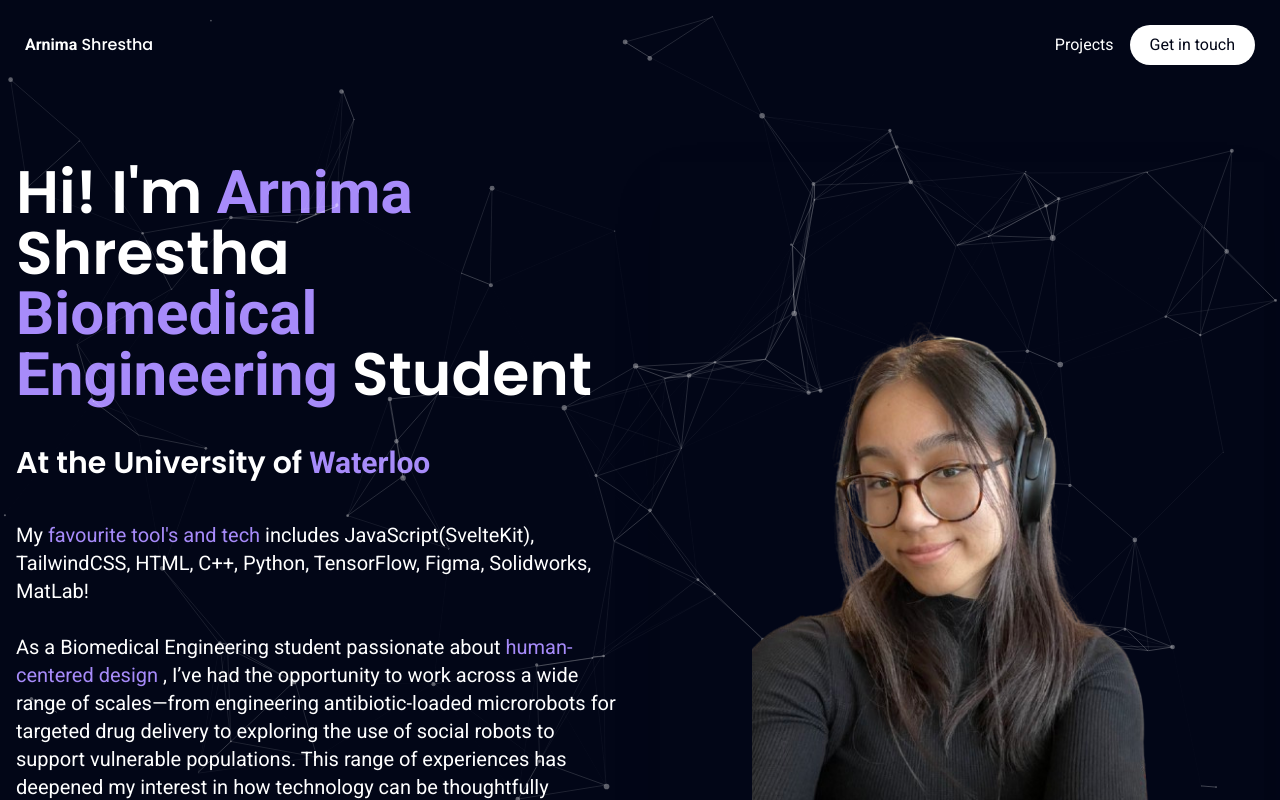
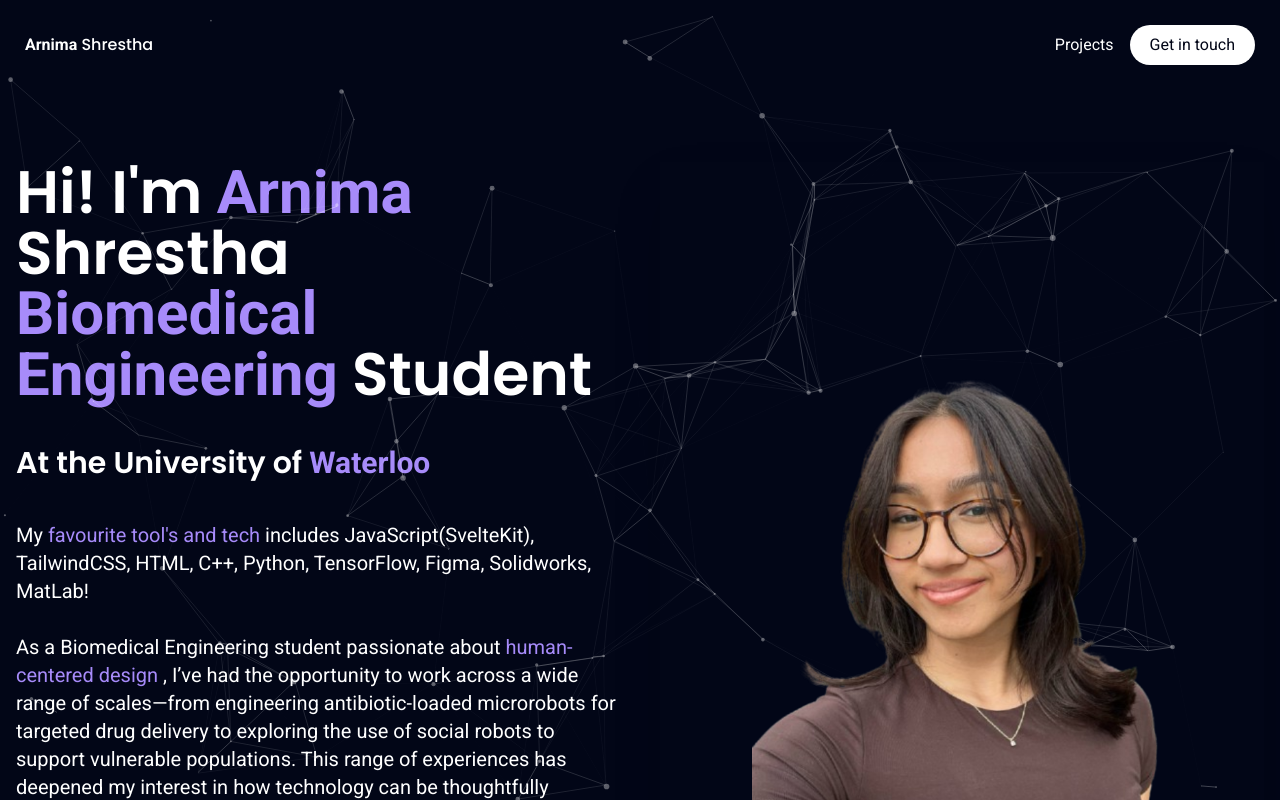
Before and after one commit to arnimashrestha/Portfolio, a SvelteKit app: page / in a window 1280 px wide. Shown: the top 800 px of the page. Built offline with nearby package versions, Linux system fonts and the light colour scheme.

Commit message:
final change

```diff
--- a/src/components/Main.svelte
+++ b/src/components/Main.svelte
@@ -81,7 +81,7 @@
       </div>
       <div class="relative shadow-2xl grid place-items-center">
         <img
-          src={"images/portimage.png"}
+          src={"images/portpic2.png"}
           alt="Profile image"
           class="object-cover z-[2] max-h-[70vh]"
         />
```
Also changed, not shown: static/images/portpic2.png (added).
